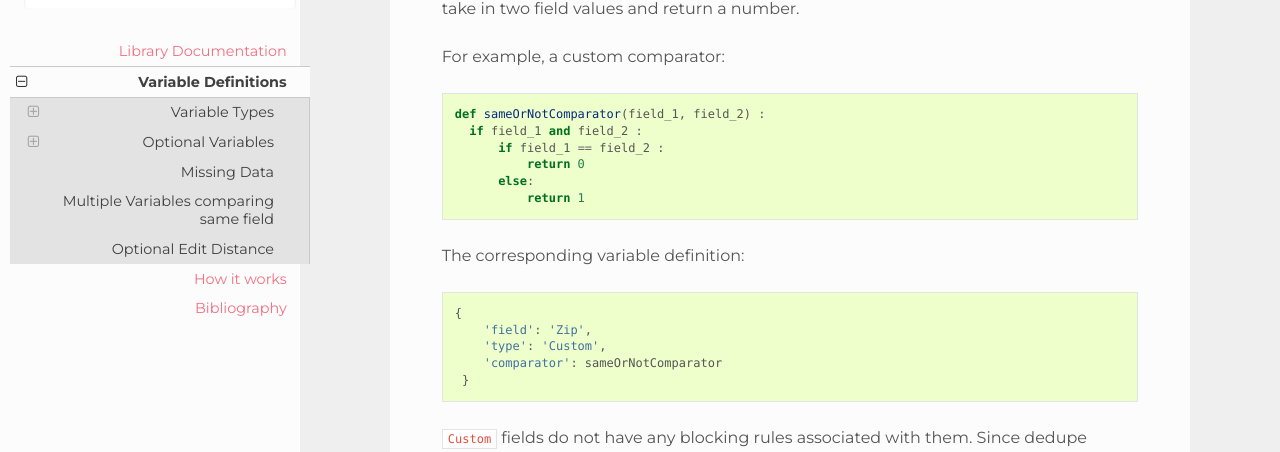
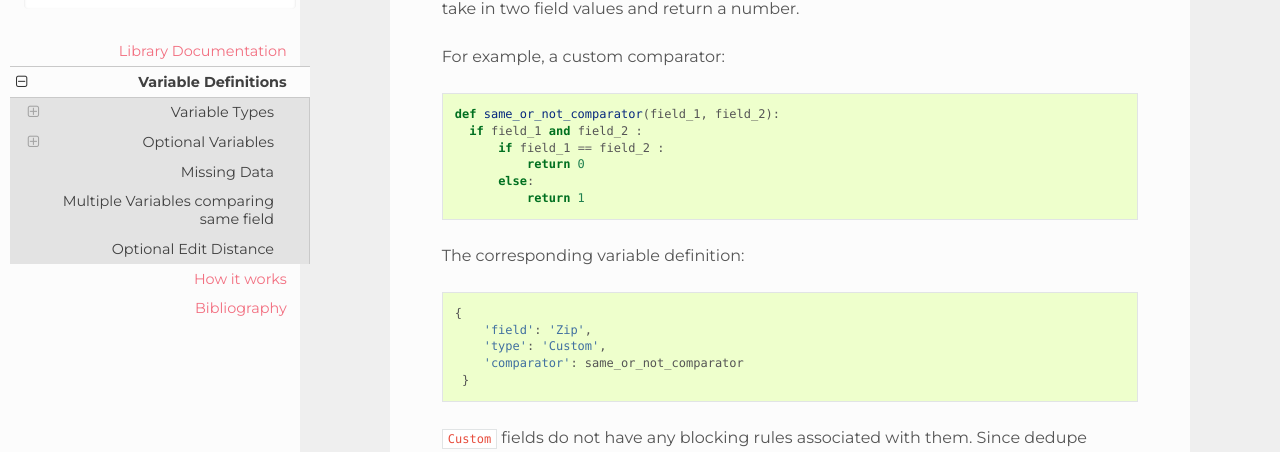
Before and after one commit to dedupeio/dedupe, a Sphinx documentation site: the page built from docs/Variable-definition.rst, in a window 1280 px wide and 900 px high, scrolled down 1720 px. Shown: the part 153-605 px from the top of the window. Built offline with Sphinx 7.4.7 and the Read the Docs theme 2.0.0, drawn with Linux system fonts in a browser that asks for light colours; some of the changed text lies outside the part shown.

Commit message:
Use camelcase in example in docs

```diff
--- a/docs/Variable-definition.rst
+++ b/docs/Variable-definition.rst
@@ -99,7 +99,7 @@ For example, a custom comparator:
 
 .. code:: python
 
-  def sameOrNotComparator(field_1, field_2) :
+  def same_or_not_comparator(field_1, field_2):
     if field_1 and field_2 :
         if field_1 == field_2 :
             return 0
@@ -113,7 +113,7 @@ The corresponding variable definition:
     {
         'field': 'Zip',
         'type': 'Custom',
-        'comparator': sameOrNotComparator
+        'comparator': same_or_not_comparator
      }
 
 ``Custom`` fields do not have any blocking rules associated with them.
@@ -179,7 +179,7 @@ are good when the effect of two predictors is not simply additive.
     [
         { 'field': 'Name', 'variable name': 'name', 'type': 'String' },
         { 'field': 'Zip', 'variable name': 'zip', 'type': 'Custom',
-      'comparator' : sameOrNotComparator },
+      'comparator' : same_or_not_comparator },
         {'type': 'Interaction', 'interaction variables': ['name', 'zip']}
     ]
 
@@ -412,7 +412,7 @@ Longer example of a variable definition:
         {'field': 'name', 'variable name' : 'name', 'type': 'String'},
         {'field': 'address', 'type': 'String'},
         {'field': 'city', 'variable name' : 'city', 'type': 'String'},
-        {'field': 'zip', 'type': 'Custom', 'comparator' : sameOrNotComparator},
+        {'field': 'zip', 'type': 'Custom', 'comparator' : same_or_not_comparator},
         {'field': 'cuisine', 'type': 'String', 'has missing': True}
         {'type': 'Interaction', 'interaction variables' : ['name', 'city']}
     ]
```
